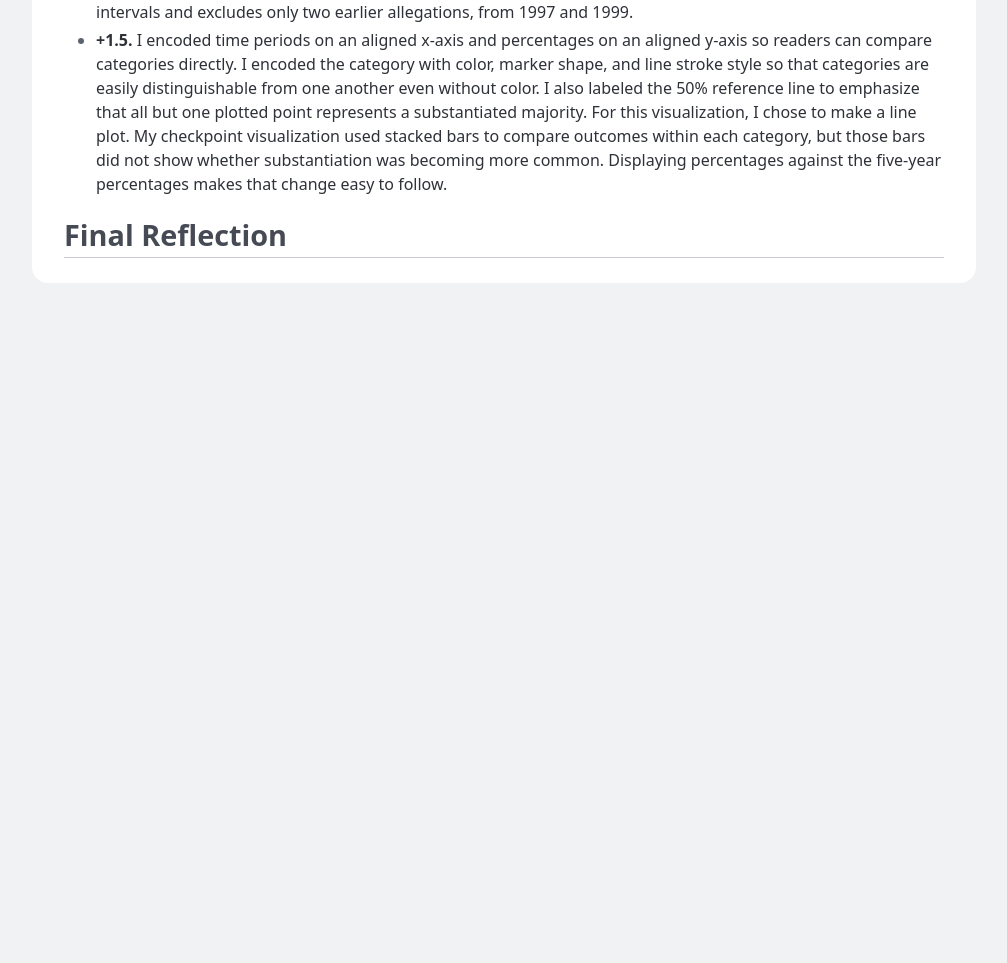
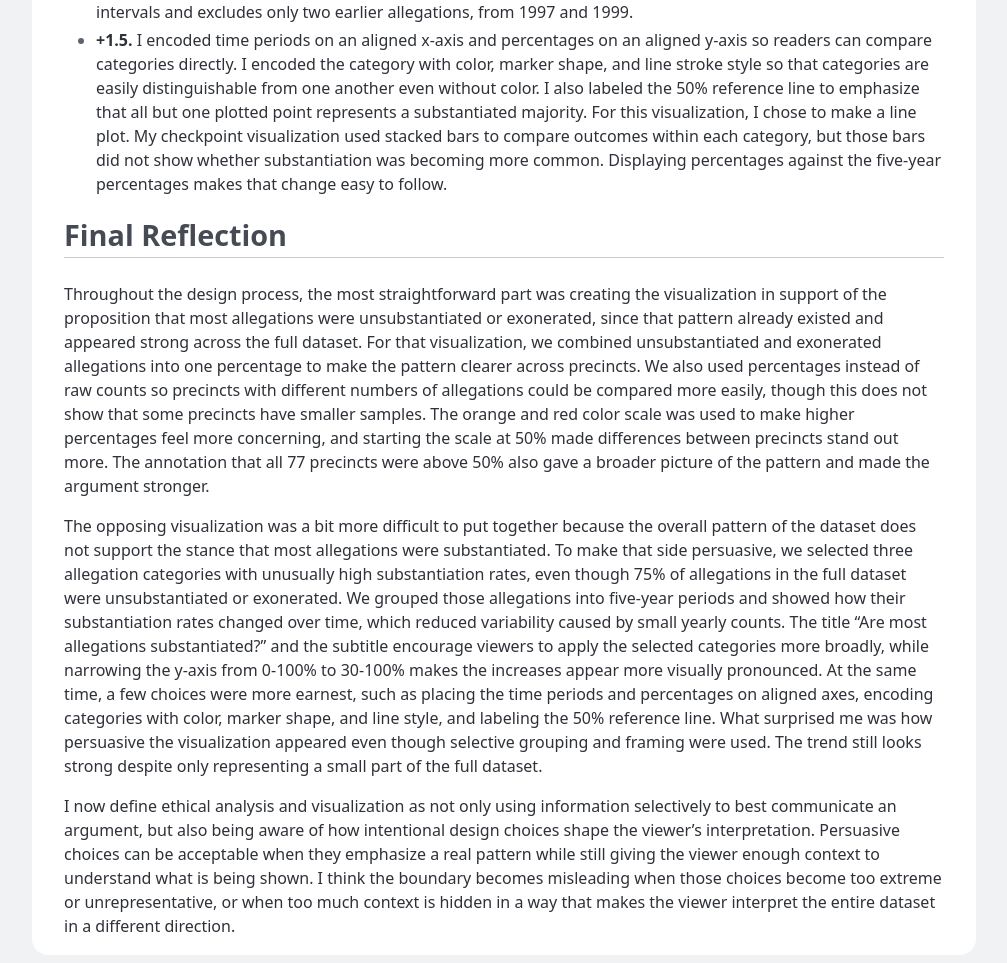
Before and after one commit to lopan-max/dsc106-project-02, a plain HTML site: page index.html in a window 1280 px wide. Shown: the part 3101-4064 px from the top of the page, without its empty margins (136-1143 px from the left). Before the commit the page ends 3392 px from the top, so only its background shows below. Drawn offline with Linux system fonts and the light colour scheme.

Commit message:
Add the final reflection.
Co-authored-by: Cursor <cursoragent@cursor.com>

```diff
--- a/index.html
+++ b/index.html
@@ -314,7 +314,50 @@
             <section>
                 <h2>Final Reflection</h2>
 
-                <p></p>
+                <p>
+                    Throughout the design process, the most straightforward part was creating the
+                    visualization in support of the proposition that most allegations were
+                    unsubstantiated or exonerated, since that pattern already existed and appeared
+                    strong across the full dataset. For that visualization, we combined
+                    unsubstantiated and exonerated allegations into one percentage to make the
+                    pattern clearer across precincts. We also used percentages instead of raw counts
+                    so precincts with different numbers of allegations could be compared more easily,
+                    though this does not show that some precincts have smaller samples. The orange
+                    and red color scale was used to make higher percentages feel more concerning, and
+                    starting the scale at 50% made differences between precincts stand out more. The
+                    annotation that all 77 precincts were above 50% also gave a broader picture of
+                    the pattern and made the argument stronger.
+                </p>
+
+                <p>
+                    The opposing visualization was a bit more difficult to put together because the
+                    overall pattern of the dataset does not support the stance that most allegations
+                    were substantiated. To make that side persuasive, we selected three allegation
+                    categories with unusually high substantiation rates, even though 75% of
+                    allegations in the full dataset were unsubstantiated or exonerated. We grouped
+                    those allegations into five-year periods and showed how their substantiation
+                    rates changed over time, which reduced variability caused by small yearly counts.
+                    The title “Are most allegations substantiated?” and the subtitle encourage
+                    viewers to apply the selected categories more broadly, while narrowing the y-axis
+                    from 0-100% to 30-100% makes the increases appear more visually pronounced. At
+                    the same time, a few choices were more earnest, such as placing the time periods
+                    and percentages on aligned axes, encoding categories with color, marker shape,
+                    and line style, and labeling the 50% reference line. What surprised me was how
+                    persuasive the visualization appeared even though selective grouping and framing
+                    were used. The trend still looks strong despite only representing a small part of
+                    the full dataset.
+                </p>
+
+                <p>
+                    I now define ethical analysis and visualization as not only using information
+                    selectively to best communicate an argument, but also being aware of how
+                    intentional design choices shape the viewer’s interpretation. Persuasive choices
+                    can be acceptable when they emphasize a real pattern while still giving the
+                    viewer enough context to understand what is being shown. I think the boundary
+                    becomes misleading when those choices become too extreme or unrepresentative, or
+                    when too much context is hidden in a way that makes the viewer interpret the
+                    entire dataset in a different direction.
+                </p>
             </section>
         </main>
     </body>
```
